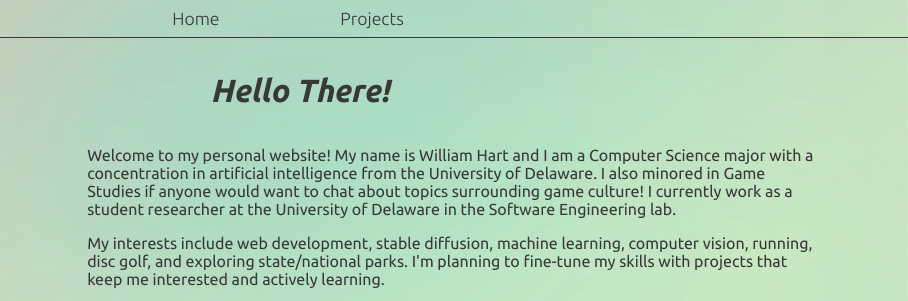
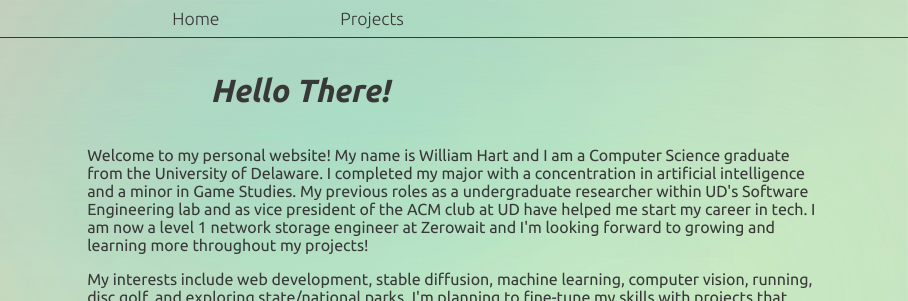
Before and after one commit to WillHart2002/WillHart2002.github.io, a website: page index.html in a window 1280 px wide. Shown: the top 301 px of the page, 372-1280 px from the left. Drawn offline with Linux system fonts and the light colour scheme.

Commit message:
changed intro text

```diff
--- a/index.html
+++ b/index.html
@@ -24,9 +24,11 @@
         <div class="content">
             <img class="headshot" src="Images/Headshot.jpg">
             <div>
-                <p> Welcome to my personal website! My name is William Hart and I am a Computer Science major with a concentration in artificial intelligence from the University of Delaware.
-                    I also minored in Game Studies if anyone would want to chat about topics surrounding game culture! I currently work as a student researcher at the University of Delaware
-                    in the Software Engineering lab. </p>
+                <p> Welcome to my personal website! My name is William Hart and I am a Computer Science graduate from the University of Delaware.
+                    I completed my major with a concentration in artificial intelligence and a minor in Game Studies.
+                    My previous roles as a undergraduate researcher within UD's Software Engineering lab and as vice president of the ACM club at UD have helped me start my career in tech.
+                    I am now a level 1 network storage engineer at Zerowait and I'm looking forward to growing and learning more throughout my projects!
+                </p>
                 <p> My interests include web development, stable diffusion, machine learning, computer vision, running, disc golf, and exploring state/national parks. I'm planning to fine-tune
                     my skills with projects that keep me interested and actively learning.
                 </p>
```
